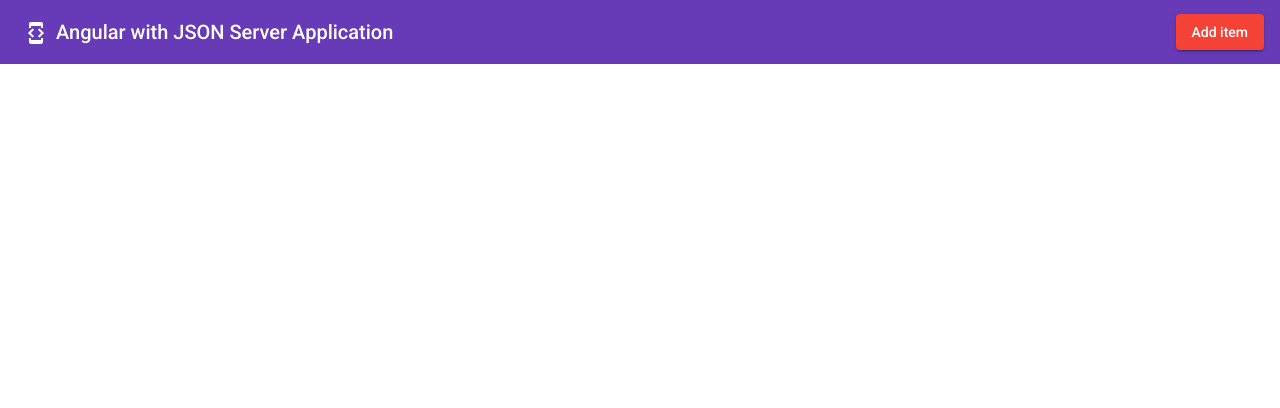
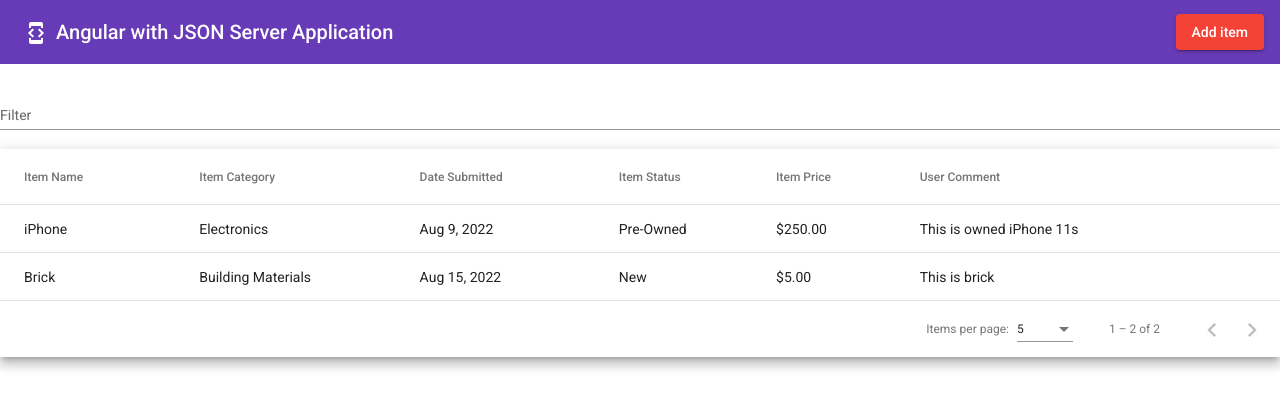
Before and after one commit to andriisavchuk/angular-crud-jsonserver, an Angular app: page / in a window 1280 px wide. Shown: the top 408 px of the page. Built offline with nearby package versions, Linux system fonts and the light colour scheme; data requests are answered from the project's data file.

Commit message:
added table

```diff
--- a/src/app/app.component.css
+++ b/src/app/app.component.css
@@ -1,3 +1,17 @@
 .example-spacer {
   flex: 1 1 auto;
 }
+
+.container {
+  max-width: 1280px;
+  margin: 15px auto;
+}
+
+table {
+  width: 100%;
+}
+
+.mat-form-field {
+  font-size: 14px;
+  width: 100%;
+}
--- a/src/app/app.component.html
+++ b/src/app/app.component.html
@@ -1,9 +1,5 @@
 <mat-toolbar color="primary">
-  <button
-    mat-icon-button
-    class="example-icon"
-    aria-label="Application icon"
-  >
+  <button mat-icon-button class="example-icon" aria-label="Application icon">
     <mat-icon>developer_mode</mat-icon>
   </button>
 
@@ -11,5 +7,81 @@
 
   <span class="example-spacer"></span>
 
-  <button (click)="openAddItemDialog()" mat-raised-button color="warn" aria-label="Add Item">Add item</button>
+  <button
+    (click)="openAddItemDialog()"
+    mat-raised-button
+    color="warn"
+    aria-label="Add Item"
+  >
+    Add item
+  </button>
 </mat-toolbar>
+
+<div class="container">
+  <mat-form-field appearance="standard">
+    <mat-label>Filter</mat-label>
+    <input
+      matInput
+      (keyup)="applyFilter($event)"
+      placeholder="Ex. Mia"
+      #input
+    />
+  </mat-form-field>
+
+  <div class="mat-elevation-z8">
+    <table mat-table [dataSource]="dataSource" matSort>
+      <!-- Item Name Column -->
+      <ng-container matColumnDef="itemName">
+        <th mat-header-cell *matHeaderCellDef mat-sort-header>Item Name</th>
+        <td mat-cell *matCellDef="let row">{{ row.itemName }}</td>
+      </ng-container>
+
+      <!-- Item Category Column -->
+      <ng-container matColumnDef="itemCategory">
+        <th mat-header-cell *matHeaderCellDef mat-sort-header>Item Category</th>
+        <td mat-cell *matCellDef="let row">{{ row.itemCategory }}</td>
+      </ng-container>
+
+      <!-- Date Submitted Column -->
+      <ng-container matColumnDef="dateSubmitted">
+        <th mat-header-cell *matHeaderCellDef mat-sort-header>
+          Date Submitted
+        </th>
+        <td mat-cell *matCellDef="let row">{{ row.dateSubmitted | date }}</td>
+      </ng-container>
+
+      <!-- Item Status Column -->
+      <ng-container matColumnDef="itemStatus">
+        <th mat-header-cell *matHeaderCellDef mat-sort-header>Item Status</th>
+        <td mat-cell *matCellDef="let row">{{ row.itemStatus }}</td>
+      </ng-container>
+
+      <!-- Item Price Column -->
+      <ng-container matColumnDef="itemPrice">
+        <th mat-header-cell *matHeaderCellDef mat-sort-header>Item Price</th>
+        <td mat-cell *matCellDef="let row">{{ row.itemPrice | currency }}</td>
+      </ng-container>
+
+      <!-- User Comment Column -->
+      <ng-container matColumnDef="userComment">
+        <th mat-header-cell *matHeaderCellDef mat-sort-header>User Comment</th>
+        <td mat-cell *matCellDef="let row">{{ row.userComment }}</td>
+      </ng-container>
+
+      <tr mat-header-row *matHeaderRowDef="displayedColumns"></tr>
+      <tr mat-row *matRowDef="let row; columns: displayedColumns"></tr>
+
+      <!-- Row shown when there is no matching data. -->
+      <tr class="mat-row" *matNoDataRow>
+        <td class="mat-cell" colspan="4">
+          No data matching the filter "{{ input.value }}"
+        </td>
+      </tr>
+    </table>
+
+    <mat-paginator
+      [pageSizeOptions]="[5, 10, 25, 100]"
+      aria-label="Select page of users"
+    ></mat-paginator>
+  </div>
+</div>
--- a/src/app/app.component.ts
+++ b/src/app/app.component.ts
@@ -1,7 +1,10 @@
-import { Component, OnInit } from '@angular/core';
+import { Component, OnInit, ViewChild } from '@angular/core';
 import { MatDialog, MAT_DIALOG_DATA } from '@angular/material/dialog';
 import { AddItemDialogComponent } from './add-item-dialog/add-item-dialog.component';
 import { ApiService } from './services/api.service';
+import { MatPaginator } from '@angular/material/paginator';
+import { MatSort } from '@angular/material/sort';
+import { MatTableDataSource } from '@angular/material/table';
 
 @Component({
   selector: 'app-root',
@@ -9,6 +12,19 @@ import { ApiService } from './services/api.service';
   styleUrls: ['./app.component.css'],
 })
 export class AppComponent implements OnInit {
+  displayedColumns: string[] = [
+    'itemName',
+    'itemCategory',
+    'dateSubmitted',
+    'itemStatus',
+    'itemPrice',
+    'userComment',
+  ];
+  dataSource!: MatTableDataSource<any>;
+
+  @ViewChild(MatPaginator) paginator!: MatPaginator;
+  @ViewChild(MatSort) sort!: MatSort;
+
   constructor(private dialog: MatDialog, private api: ApiService) {}
 
   ngOnInit() {
@@ -29,10 +45,22 @@ export class AppComponent implements OnInit {
     this.api.getItemsFromList().subscribe({
       next: (res) => {
         console.log(res);
+        this.dataSource = new MatTableDataSource<any>(res);
+        this.dataSource.paginator = this.paginator;
+        this.dataSource.sort = this.sort
       },
       error: (err) => {
         alert('Error while fetching the Items for Data Base');
       },
     });
   }
+
+  applyFilter(event: Event) {
+    const filterValue = (event.target as HTMLInputElement).value;
+    this.dataSource.filter = filterValue.trim().toLowerCase();
+
+    if (this.dataSource.paginator) {
+      this.dataSource.paginator.firstPage();
+    }
+  }
 }
--- a/src/app/app.module.ts
+++ b/src/app/app.module.ts
@@ -18,6 +18,9 @@ import { MatDatepickerModule } from '@angular/material/datepicker';
 import { MatNativeDateModule } from '@angular/material/core';
 import { MatRadioModule } from '@angular/material/radio';
 import { HttpClientModule } from '@angular/common/http';
+import { MatTableModule } from '@angular/material/table';
+import {MatPaginatorModule} from "@angular/material/paginator";
+import {MatSortModule} from "@angular/material/sort";
 
 @NgModule({
   declarations: [AppComponent, AddItemDialogComponent],
@@ -38,6 +41,9 @@ import { HttpClientModule } from '@angular/common/http';
     MatRadioModule,
     ReactiveFormsModule,
     HttpClientModule,
+    MatTableModule,
+    MatPaginatorModule,
+    MatSortModule
   ],
   providers: [],
   bootstrap: [AppComponent],
```
